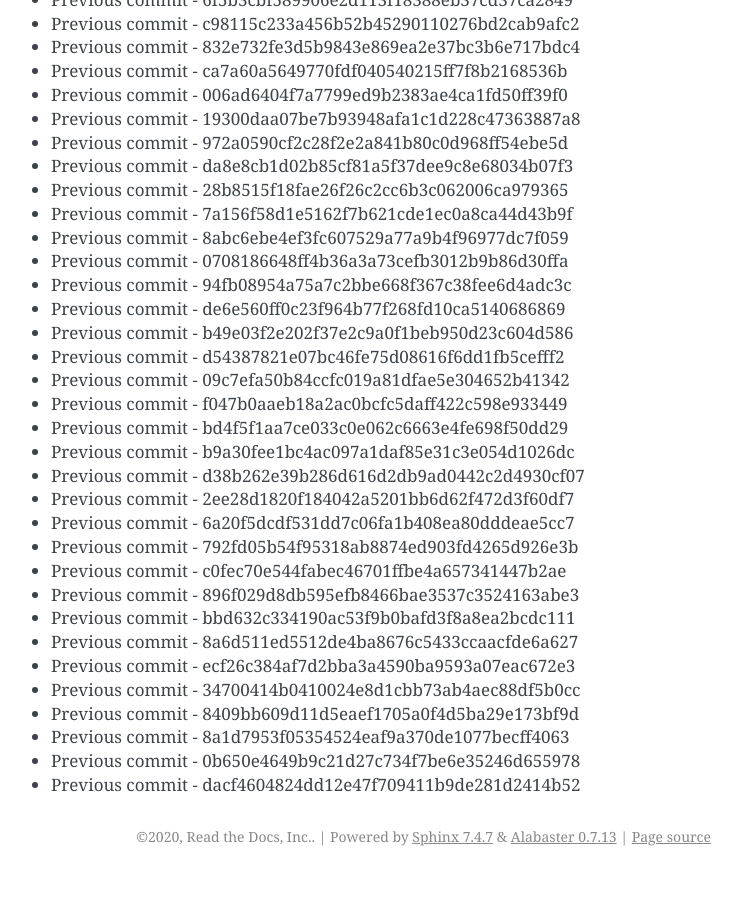
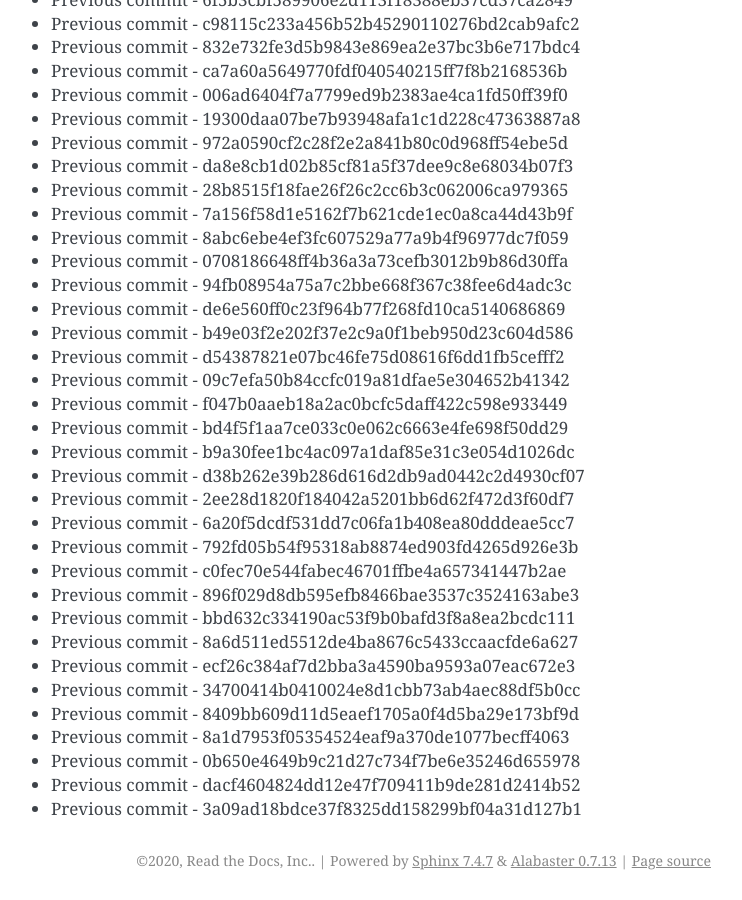
Before and after one commit to readthedocs/rtd-git-stresstest, a Sphinx documentation site: the page built from docs/updates.rst, in a window 1280 px wide and 900 px high, scrolled down 3797 px. Shown: the whole window, without its empty margins (399-1141 px from the left). Built offline with Sphinx 7.4.7, drawn with Linux system fonts in a browser that asks for light colours; before the commit the page ends 4673 px from its top, so only the background shows below that.

Commit message:
Generating commit from previous: 3a09ad18bdce37f8325dd158299bf04a31d127b1

```diff
--- a/docs/updates.rst
+++ b/docs/updates.rst
@@ -191,3 +191,4 @@ It can be tested for any performance characteristics.
 * Previous commit - 8a1d7953f05354524eaf9a370de1077becff4063
 * Previous commit - 0b650e4649b9c21d27c734f7be6e35246d655978
 * Previous commit - dacf4604824dd12e47f709411b9de281d2414b52
+* Previous commit - 3a09ad18bdce37f8325dd158299bf04a31d127b1
```
